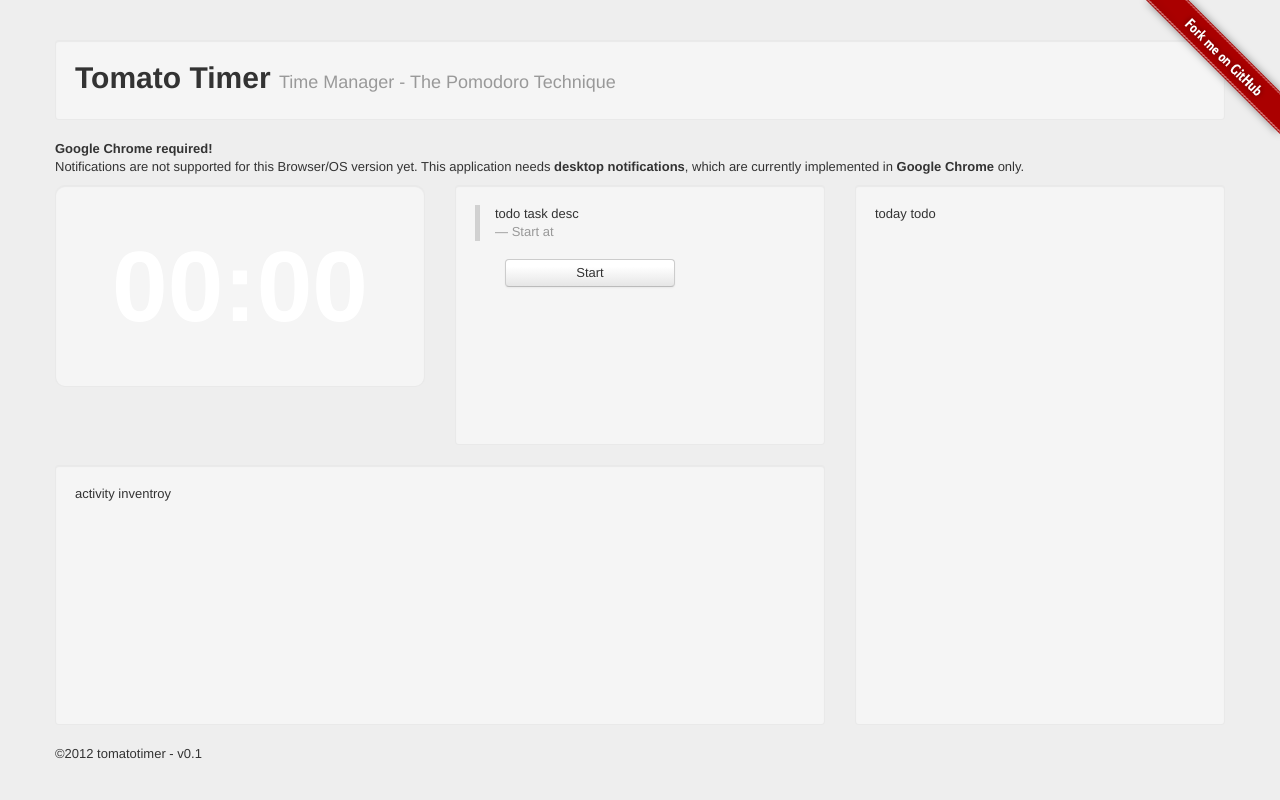
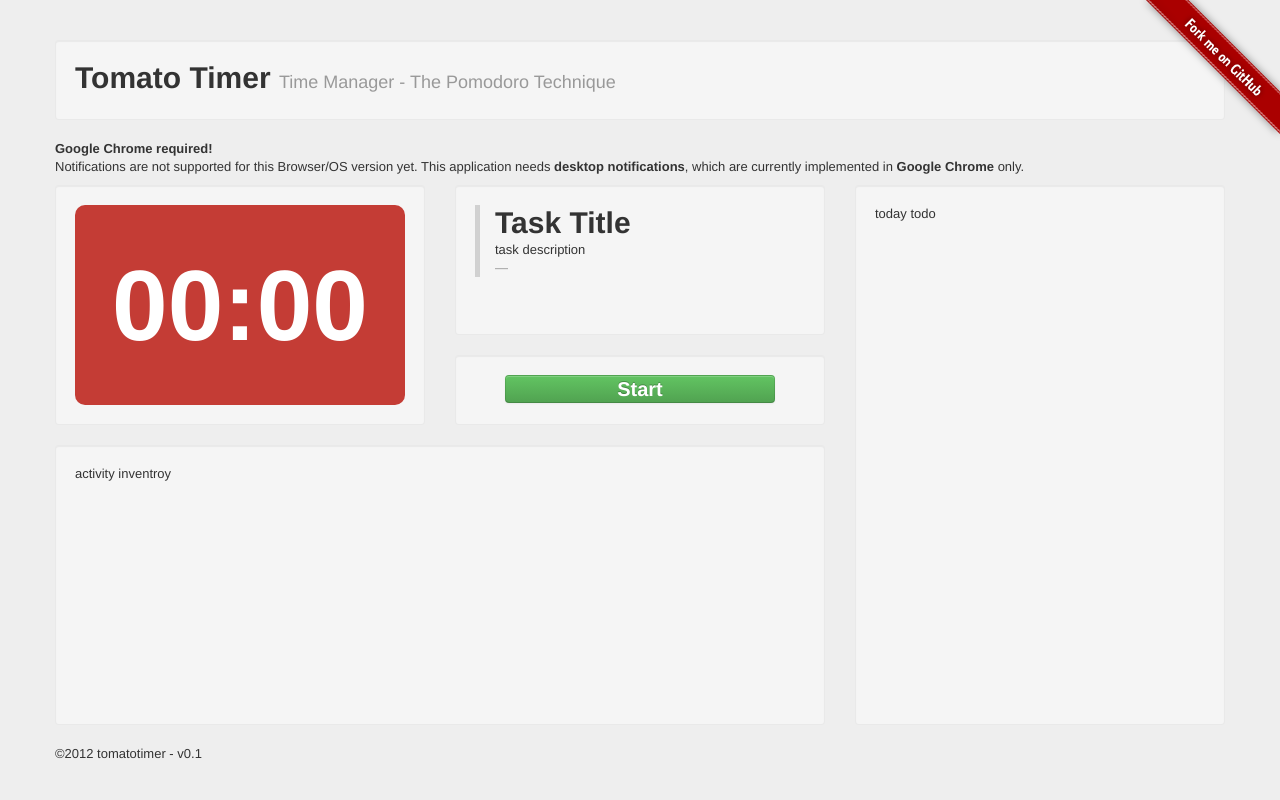
Before and after one commit to raidenawkward/tomatotimer, a Django app: page /tomatotimer/ in a window 1280 px wide. Run offline with Django 3.2, Linux system fonts and the light colour scheme; some libraries are stand-ins or nearby versions.

Commit message:
timer has completed

```diff
--- a/rtools/templates/tomatotimer/index.html
+++ b/rtools/templates/tomatotimer/index.html
@@ -53,31 +53,77 @@
 			<div class="span8">
                 <div class="row">
                     <div class="span4">
-                        <!-- the timer -->
-                        <div class="well" id="currentTime">00:00</div>
+                        <div class="well">
+
+<!-- The Timer -->
+<div id="currentTime" class="tomato">00:00</div>
+<!-- /The Timer -->
+
+                        </div>
                     </div>
                     <div class="span4">
+
 <!-- Task Description -->
-                        <div class="well height1">
+<div class="row">
+    <div class="span4">
+        <div class="well" style="height:110px">
             <blockquote>
-                            todo task desc
-                            <small>Start at </small>
+                <h1 id="taskTitle">Task Title</h1>
+                <span id="taskDesc">task description</span>
+                <small>
+                    <span id="tastStartTime"></span>
+                    <span id="tastFinishTime"></span>
+                </small>
             </blockquote>
-                            <button id="taskStart" class="btn success span2">Start</button>
         </div>
+    </div>
+</div>
+<!-- /Task Description -->
+
+<!-- Task Controller -->
+<div class="row">
+    <div class="span4">
+        <div class="well" style="height:30px">
+            <div id="startButtonGroup" class="btn-container">
+                <button id="taskStart" class="btn btn-success btn-controller span3">Start</button>
+            </div>
+            <div id="interruptionButtonGroup" class="btn-container" hidden="hidden">
+                <button id="taskInterruption" class="btn btn-danger btn-controller span3">Interruption</button>
+            </div>
+            <div id="breakButtonGroup" class="btn-container" hidden="hidden">
+                <div class="btn-group span3">
+                <button id="taskShortBreak" class="btn btn-info btn-controller">Short Break</button>
+                <button id="taskLongBreak" class="btn btn-primary btn-controller">Long Break</button>
+                </div>
+            </div>
+        </div>
+    </div>
+</div>
+<!-- /Task Controller -->
+
                     </div>
                 </div>
                 <div class="row">
                     <div class="span8">
+
 <!-- Activity Inventroy -->
-                        <div class="well height1">activity inventroy</div>
+<div class="well height1">
+    activity inventroy
+</div>
+<!-- /Activity Inventroy -->
+
                     </div>
                 </div>
 			</div>
 
 			<div class="span4">
+
 <!-- Today Todo List -->
-                <div class="well height2">today todo</div>
+<div class="well height2">
+    today todo
+</div>
+<!-- /Today Todo List -->
+
 			</div>
 		</div>
 
--- a/rtools/tomatotimer/static/css/tomatotimer.css
+++ b/rtools/tomatotimer/static/css/tomatotimer.css
@@ -8,11 +8,16 @@
 
 /* height framework */
 .height1 {
-    height: 220px;
+    height: 240px;
 }
 
 .height2 {
     height: 500px;
+}
+
+.btn-controller {
+	font-size: 20px;
+	font-weight: bold;
 }
 
 #currentTime {
@@ -20,7 +25,7 @@
 	line-height: 120px;
 	border-radius: 10px;
 	font-weight: bold;
-	padding: 40px;
+	padding: 40px 0 40px 0;
 	color: white;
 	text-align: center;
 }
--- a/rtools/tomatotimer/static/js/timer.js
+++ b/rtools/tomatotimer/static/js/timer.js
@@ -5,23 +5,34 @@
 	var LAST_TASK_DESC = "timout:last_task_desc";
 	var LAST_TASK_START_TIME = "timout:last_task_start_time";
 
+//	var currentTaskTitle = 'Task';
+	var timerStart = null;
+	var timerFinish = null;
+	var timerName = 'unknown';
+
+	var popup = null;
 	var currentTaskDesc = DEFAULT_TASK_DESC;
 	var finalTaskMillis = -1;
 	var timeout = null;
 
 	var timers = [
-		{ name: "tomato", title: "Tomato", time: 1500 },
-		{ name: "long_break", title: "Long Break", time: 900 },
-		{ name: "short_break", title: "Short Break", time: 300 }
+// PRODUCTION
+//		{ name: "tomato", title: "Tomato", time: 1500 },
+//		{ name: "long_break", title: "Long Break", time: 900 },
+//		{ name: "short_break", title: "Short Break", time: 300 }
 
-//		{ name: "pomodoro", title: "Pomodoro Task", time: 25 },
+// DEBUG
+//		{ name: "tomato", title: "Pomodoro Task", time: 25 },
 //		{ name: "long_break", title: "Long break", time: 15 },
 //		{ name: "short_break", title: "Short break", time: 5 }
-//		{ name: "pomodoro", title: "Pomodoro Task", time: 5 },
-//		{ name: "long_break", title: "Long break", time: 3 },
-//		{ name: "short_break", title: "Short break", time: 1 }
+		{ name: "tomato", title: "Pomodoro Task", time: 5 },
+		{ name: "long_break", title: "Long break", time: 3 },
+		{ name: "short_break", title: "Short break", time: 1 }
 	];
 
+	var buttonGroups = [
+		"startButtonGroup", "interruptionButtonGroup", "breakButtonGroup"
+	];
 
 	// check for notifications support
 	if (window.webkitNotifications) {
@@ -43,7 +54,7 @@
 	//
 
 	window.onTimeout = function() {
-		//taskFinished();
+		taskFinished();
 
 		var permission;
 		permission = window.webkitNotifications.checkPermission();
@@ -104,8 +115,10 @@
 		timerFinish = new Date();
 		if ( timerName == 'tomato' ) {
 			//$('#currentTaskFinish').html(formatTimeDate(timerFinish));
+            initButtonGroup('breakButtonGroup');
 		} else {
 			//$('#lastBreakFinish').html(formatTimeDate(timerFinish));
+            initButtonGroup('startButtonGroup');
 		}
 	}
 
@@ -151,6 +164,27 @@
 	};
 
 
+    // INIT BUTTONGROUP
+    function initButtonGroup(name) {
+		if ( timeout != null ) {
+			console.log("Interrupt timeout: " + timeout);
+			clearTimeout(timeout);
+		}
+		finalTaskMillis = -1;
+
+		for (_i = 0, _len = buttonGroups.length; _i < _len; _i++) {
+			buttonGroup = buttonGroups[_i];
+			if (buttonGroup == name) {
+				$('#' + buttonGroup).slideDown("slow");
+			} else {
+				$('#' + buttonGroup).slideUp("slow");
+			}
+		}
+		if ( popup != null ) {
+			popup.cancel();
+			popup = null;
+		}
+	}
 
     // INIT TIMERSTART
     function initTimer(name) {
@@ -184,7 +218,7 @@
 	//
 
 	$('#taskStart').click(function(event){
-		//event.preventDefault();
+		event.preventDefault();
 		console.log("Clicked #taskStart");
 
 		if (window.webkitNotifications) {
@@ -203,52 +237,83 @@
 		$('#currentTaskDesc').html(currentTaskDesc);
 */
 
+		initButtonGroup('interruptionButtonGroup');
+
 		initTimer('tomato');
 
 		localStorage[LAST_TASK_DESC] = currentTaskDesc;
 		localStorage[LAST_TASK_START_TIME] = (new Date()).getTime();
+	});
+
+	//
+	// TIME INTERRUPTION
+	//
+
+	$('#taskInterruption').click(function(event){
+		event.preventDefault();
+		console.log("Clicked #timeInterrupt");
+
+		now = new Date();
+		console.log("now: " + now);
+		if ( timerName == 'tomato' ) {
+			console.log("timerStart : " + timerStart);
+
+			//$('#lastTaskStart').html(formatTimeDate(timerStart));
+			duration = Math.round((now - timerStart)/1000);
+			console.log("duration: " + duration);
+			//$('#lastTaskDuration').html(formatTimeSec(duration));
+
+			//initInputMessages('interruptedTaskMessage');
+		} else {
+			console.log("timerFinish: " + timerFinish);
+			console.log("timerStart : " + timerStart);
+
+			//$('#lastTaskFinish2').html(formatTimeDate(timerFinish));
+			duration = Math.round((now - timerStart)/1000);
+			console.log("duration: " + duration);
+			//$('#lastBreakDuration').html(formatTimeSec(duration));
+
+			//initInputMessages('interruptedBreakMessage');
+		}
+
+		initButtonGroup('startButtonGroup');
+	});
+
+	//
+	// START BREAK
+	//
+
+	$('#taskShortBreak').click(function(event){
+		event.preventDefault();
+		console.log("Clicked #shortBreak");
+
+		//$('#lastDescription').html(currentTaskDesc);
+
+		initButtonGroup('interruptionButtonGroup');
+
+		initTimer('short_break');
+	});
+
+	$('#taskLongBreak').click(function(event){
+		event.preventDefault();
+		console.log("Clicked #longBreak");
+
+		//$('#lastDescription').html(currentTaskDesc);
+
+		initButtonGroup('interruptionButtonGroup');
+
+		initTimer('long_break');
 	});
 /*
 //	var POPUP_CANCEL_TIMEOUT = 66666;
 //	var POPUP_CANCEL_TIMEOUT = 10600;
 //	var POPUP_CANCEL_TIMEOUT = 1000;
 
-//	var currentTaskTitle = 'Task';
-	var timerStart = null;
-	var timerFinish = null;
-	var timerName = 'unknown';
-
-	var popup = null;
-
-	var viewGroups = [
-		"breakGroup", "inputGroup", "timeGroup"
-	];
 
 	var inputMessages = [
 		"interruptedTaskMessage", "skippedBreakMessage", "lastTaskMessage", "interruptedBreakMessage"
 	];
 
-
-	function initViewGroup(name) {
-		if ( timeout != null ) {
-			console.log("Interrupt timeout: " + timeout);
-			clearTimeout(timeout);
-		}
-		finalTaskMillis = -1;
-
-		for (_i = 0, _len = viewGroups.length; _i < _len; _i++) {
-			viewGroup = viewGroups[_i];
-			if (viewGroup == name) {
-				$('#' + viewGroup).slideDown("slow");
-			} else {
-				$('#' + viewGroup).slideUp("slow");
-			}
-		}
-		if ( popup != null ) {
-			popup.cancel();
-			popup = null;
-		}
-	}
 
 	function initInputMessages(name) {
 		for (_i = 0, _len = inputMessages.length; _i < _len; _i++) {
@@ -310,40 +375,6 @@
 	}
 
 
-	//
-	// TIME INTERRUPTION
-	//
-
-	$('#timeInterrupt').click(function(event){
-		event.preventDefault();
-		console.log("Clicked #timeInterrupt");
-
-		now = new Date();
-		console.log("now: " + now);
-		if ( timerName == 'pomodoro' ) {
-			console.log("timerStart : " + timerStart);
-
-			$('#lastTaskStart').html(formatTimeDate(timerStart));
-			duration = Math.round((now - timerStart)/1000);
-			console.log("duration: " + duration);
-			$('#lastTaskDuration').html(formatTimeSec(duration));
-
-			initInputMessages('interruptedTaskMessage');
-		} else {
-			console.log("timerFinish: " + timerFinish);
-			console.log("timerStart : " + timerStart);
-
-			$('#lastTaskFinish2').html(formatTimeDate(timerFinish));
-			duration = Math.round((now - timerStart)/1000);
-			console.log("duration: " + duration);
-			$('#lastBreakDuration').html(formatTimeSec(duration));
-
-			initInputMessages('interruptedBreakMessage');
-		}
-
-		initViewGroup('inputGroup');
-	});
-
 	$('#breakCancel').click(function(event){
 		event.preventDefault();
 		console.log("Clicked #breakCancel");
@@ -354,31 +385,5 @@
 
 		initViewGroup('inputGroup');
 	});
-
-	//
-	// START BREAK
-	//
-
-	$('#shortBreak').click(function(event){
-		event.preventDefault();
-		console.log("Clicked #shortBreak");
-
-		$('#lastDescription').html(currentTaskDesc);
-
-		initViewGroup('timeGroup');
-
-		initTimer('short_break');
-	});
-
-	$('#longBreak').click(function(event){
-		event.preventDefault();
-		console.log("Clicked #longBreak");
-
-		$('#lastDescription').html(currentTaskDesc);
-
-		initViewGroup('timeGroup');
-
-		initTimer('long_break');
-	});
 */
 });
```
Lines whose indentation alone changed are shown as unchanged.
